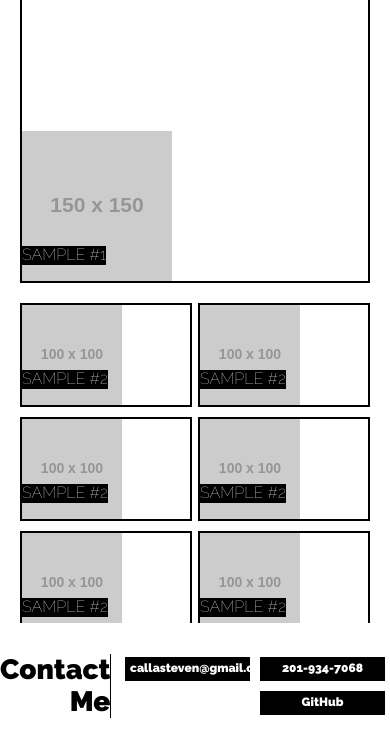
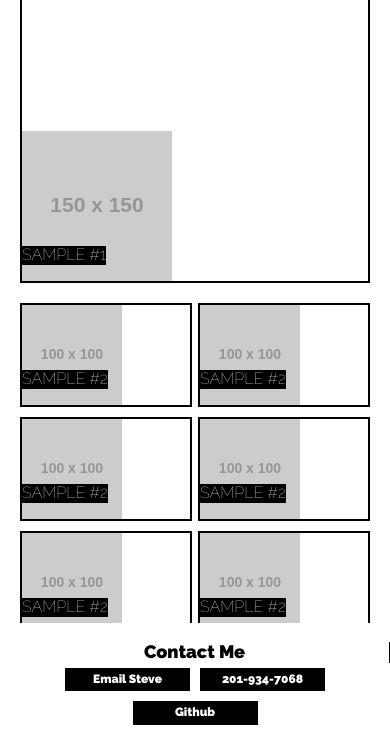
Before and after one commit to stevecalla/portfolio-steve-calla, a plain HTML site: page index.html in a window 390 px wide. Shown: the part 470-1215 px from the top of the page. Drawn offline with nearby package versions, Linux system fonts and the light colour scheme; placeholder pictures from the web are drawn by us; a web font is replaced by a local one.

Commit message:
Add nav href links

```diff
--- a/assets/css/style.css
+++ b/assets/css/style.css
@@ -394,16 +394,20 @@ footer section {
 
   /* ------- FOOTER ------------------- */
   footer {
-    align-items: center;
+    /* align-items: center; */
+    flex-direction: column;
+    justify-content: center;;
   }
+
   footer nav {
-    justify-content: flex-end;
-    align-content: flex-start;
+    /* justify-content: flex-end; */
+    /* align-content: flex-start; */
     flex-wrap: wrap;
   }
 
   footer aside h1 {
-    font-size: 28px;
+    font-size:18px;
+    text-align: right;
   }
 }
 
--- a/index.html
+++ b/index.html
@@ -95,9 +95,9 @@
       <h1>Contact Me</h1>
     </aside>
     <nav>
-      <p>callasteven@gmail.com</p>
-      <p>201-934-7068</p>
-      <a href="#" title="GitHub">GitHub</a>
+      <a href="mailto:callasteven@gmail.com">Email Steve</a>
+      <a href="tel:+1(201)934-5309">201-934-7068</a>
+      <a href="https://github.com/stevecalla" target='_blank' tile="Github">Github</a>
     </nav>
 
   <script type="text/javascript" src="app.js"></script>
```
